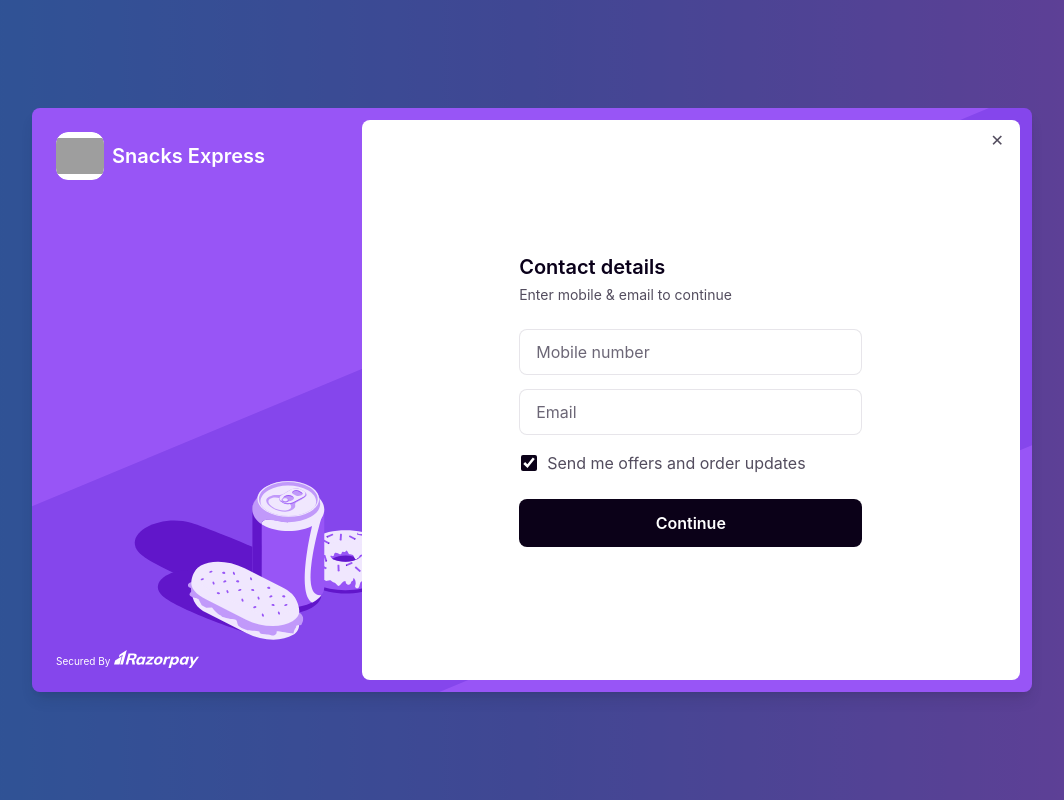
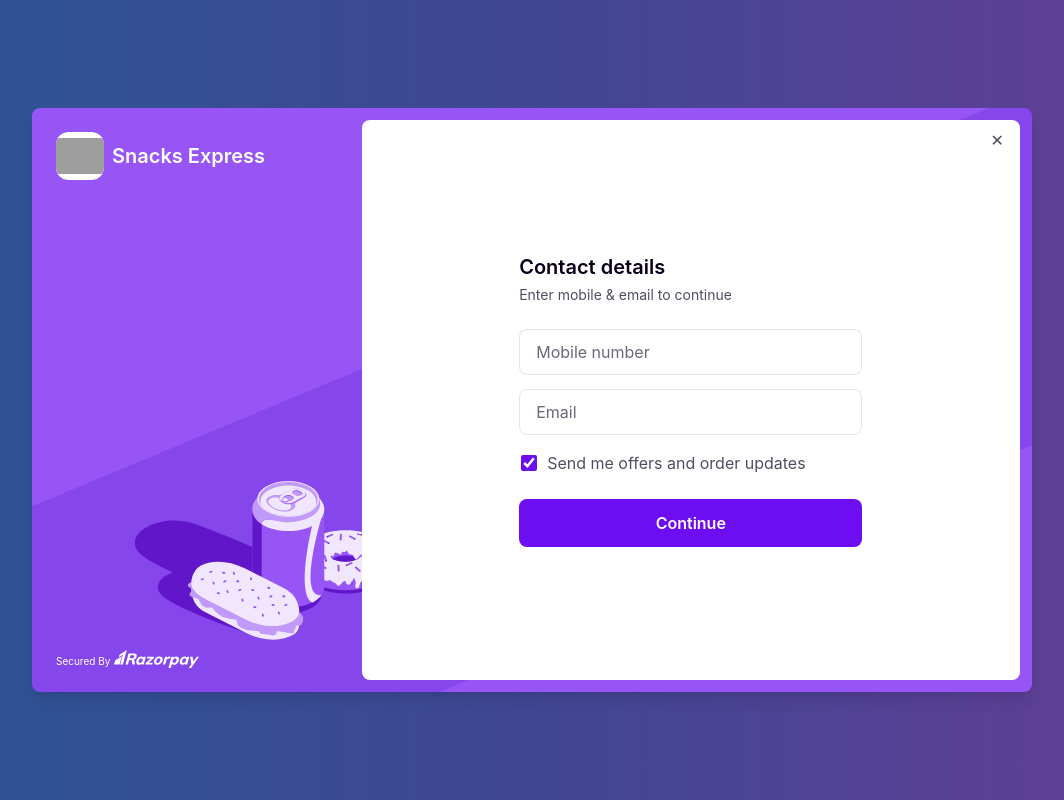
Before and after one commit to smilegupta/theming-made-easy, a React (Vite) app: page / in a window 1280 px wide. Both pictures are taken after a click on the button "Open Checkout". Shown: the whole page, without its empty margins (108-1172 px from the left). Built offline with nearby package versions, Linux system fonts and the light colour scheme; grey boxes are pictures that could not be loaded.

Commit message:
feat: ehnaced the styles

```diff
--- a/src/components/Modal.jsx
+++ b/src/components/Modal.jsx
@@ -78,7 +78,7 @@ const MagicCheckoutModal = ({ isOpen, handleClose }) => {
                     type="checkbox"
                     checked={offersConsent}
                     onChange={(e) => setOffersConsent(e.target.checked)}
-                    className="h-4 w-5 accent-primary-950"
+                    className="h-4 w-5 accent-primary-500"
                   />
                   <label className="ml-2 text-md text-on-surface text-opacity-70">
                     Send me offers and order updates
@@ -86,7 +86,7 @@ const MagicCheckoutModal = ({ isOpen, handleClose }) => {
                 </div>
 
                 {/* Continue Button */}
-                <button className="mt-6 w-full bg-primary-950 text-on-primary-950 py-3 rounded-lg text-lg font-semibold">
+                <button className="mt-6 w-full bg-primary-500 text-on-primary-500 py-3 rounded-lg text-lg font-semibold">
                   Continue
                 </button>
               </div>
```
